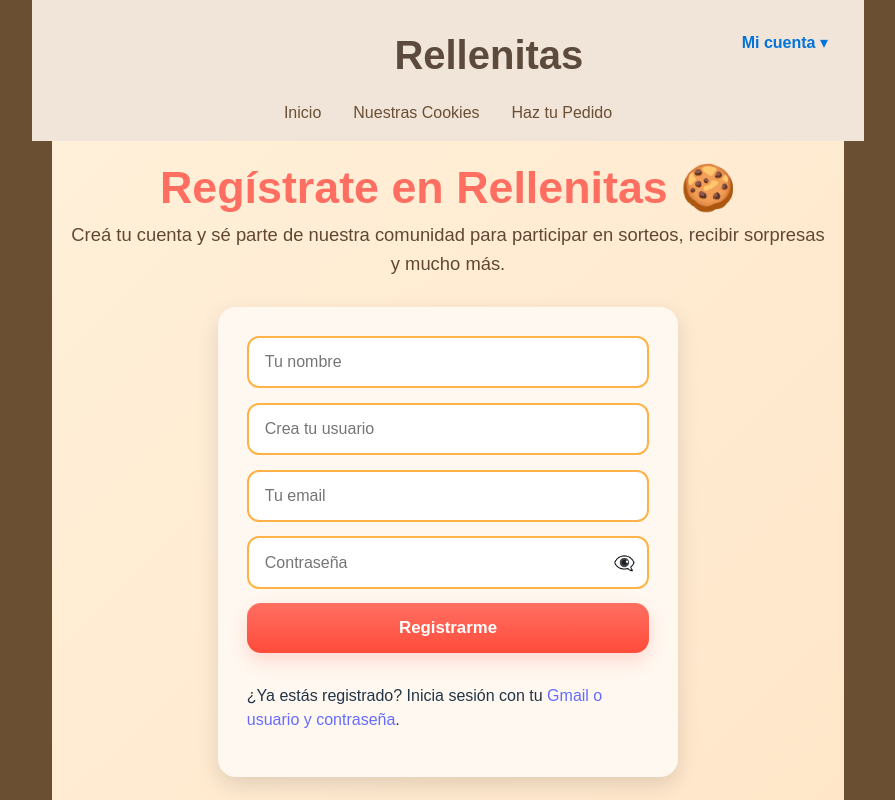
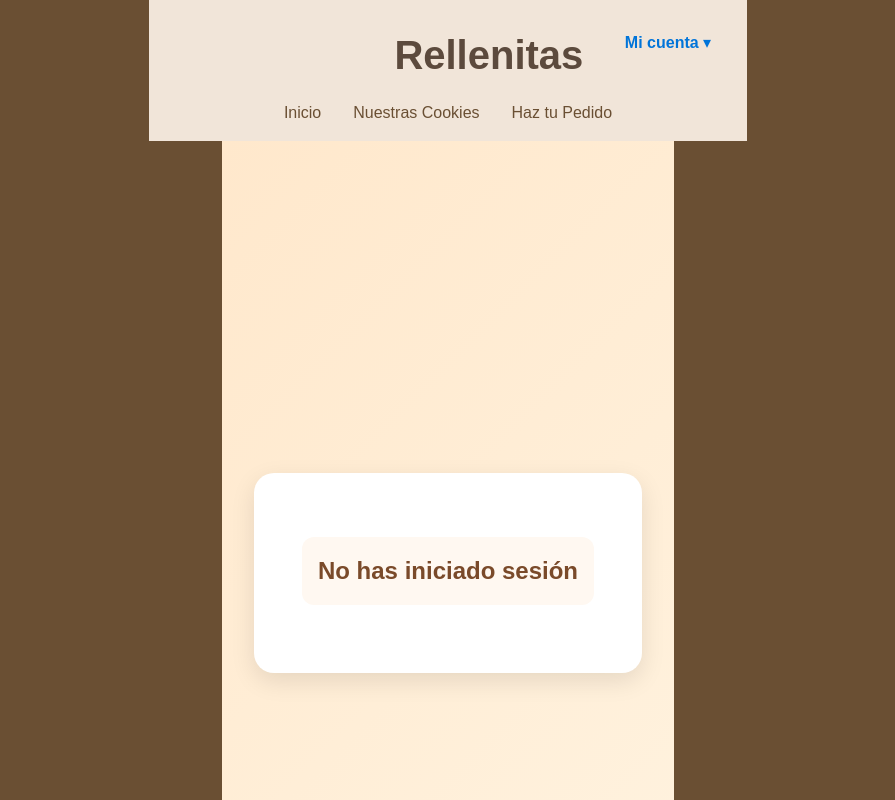
Before and after one commit to LuanaLopez20/React-LSL, a React (Vite) app in the folder rellenitas/: page /registrate in a window 1280 px wide. Shown: the top 800 px of the page, without its empty margins (192-1087 px from the left). Built offline with nearby package versions, Linux system fonts and the light colour scheme; a web font is replaced by a local one.

Commit message:
mejore la estetica y funciones , todavia falta

```diff
--- a/rellenitas/src/App.jsx
+++ b/rellenitas/src/App.jsx
@@ -113,10 +113,7 @@ function App() {
         <Route path="/registrate" element={<Registrate />} />
         <Route path="/login" element={<Login />} />
         <Route path="/recuperar-cuenta" element={<RecuperarCuenta />} />
-        <Route
-          path="/perfil"
-          element={<h2>Mi Perfil (datos e historial)</h2>}
-        />
+        <Route path="/perfil" element={<Perfil />} />
       </Routes>
 
       {/* Footer */}
--- a/rellenitas/src/Login.jsx
+++ b/rellenitas/src/Login.jsx
@@ -20,23 +20,44 @@ export default function Login() {
 
   const handleSubmit = (e) => {
     e.preventDefault();
+    const { usuarioEmail, password } = formData;
 
-    if (!formData.usuarioEmail || !formData.password) {
+    if (!usuarioEmail || !password) {
       setError("Por favor completa todos los campos");
       return;
     }
 
-    // Simulamos un objeto usuario que normalmente vendría del backend
-    const usuarioMock = {
-      nombre: formData.usuarioEmail, // uso el email como nombre temporal
-      historial: ["Compra 1", "Compra 2"], // ejemplo de historial
+    // 🔹 Recuperamos los usuarios registrados desde localStorage
+    const usersJSON = localStorage.getItem("users");
+    const users = usersJSON ? JSON.parse(usersJSON) : [];
+
+    // 🔹 Buscar usuario por nombre de usuario o email (ahora sí coincide con Registrate.jsx)
+    const foundUser = users.find(
+      (u) =>
+        u.usuario.toLowerCase() === usuarioEmail.toLowerCase() ||
+        u.email.toLowerCase() === usuarioEmail.toLowerCase()
+    );
+
+    if (!foundUser) {
+      setError("No tienes una cuenta creada");
+      return;
+    }
+
+    if (foundUser.password !== password) {
+      setError("Contraseña incorrecta");
+      return;
+    }
+
+    // 🔹 Si todo está bien, iniciar sesión
+    const usuarioData = {
+      nombre: foundUser.nombre,
+      usuario: foundUser.usuario,
+      email: foundUser.email,
+      historial: foundUser.historial || [],
     };
 
-    // Guardamos el usuario en localStorage
-    localStorage.setItem("user", JSON.stringify(usuarioMock));
-
-    // Hacemos login en el contexto (si tu login necesita algo más ajusta aquí)
-    login({ email: formData.usuarioEmail });
+    localStorage.setItem("user", JSON.stringify(usuarioData));
+    login({ email: foundUser.email });
 
     alert("¡Bienvenido a Rellenitas! 🍪");
     navigate("/");
@@ -46,7 +67,6 @@ export default function Login() {
     <div className="login-page">
       <h2>Inicia sesión en Rellenitas 🍪</h2>
 
-      {/* 🔹 SOLO el formulario dentro del recuadro */}
       <div className="login-card">
         <form onSubmit={handleSubmit} className="login-form">
           <input
--- a/rellenitas/src/Perfil.css
+++ b/rellenitas/src/Perfil.css
@@ -1,44 +1,142 @@
 .perfil-container {
-  padding: 40px;
-  background-color: #fdf6f0;
+  min-height: 100vh;
+  background: linear-gradient(135deg, #ffe8cc 0%, #fff3e0 100%);
+  display: flex;
+  justify-content: center;
+  align-items: center;
+  font-family: "Poppins", sans-serif;
+  padding: 2rem;
+}
+
+.perfil-card {
+  background: #fff;
+  padding: 3rem;
+  border-radius: 20px;
+  box-shadow: 0 8px 25px rgba(0, 0, 0, 0.1);
   max-width: 600px;
-  margin: 40px auto;
-  border-radius: 10px;
-  box-shadow: 0 0 10px rgba(0, 0, 0, 0.1);
+  width: 100%;
+  text-align: center;
+  animation: fadeIn 0.6s ease-in-out;
 }
 
 .perfil-titulo {
-  font-size: 24px;
-  margin-bottom: 20px;
-  color: #5a3b1d;
-  text-align: center;
+  color: #5a3921;
+  font-size: 2.2rem;
+  margin-bottom: 1rem;
 }
 
 .perfil-subtitulo {
-  font-size: 20px;
-  margin-top: 30px;
-  color: #7b4b2a;
+  margin-top: 2rem;
+  font-size: 1.4rem;
+  color: #6b3e26;
+  border-bottom: 2px solid #ffd5b0;
+  display: inline-block;
+  padding-bottom: 0.3rem;
 }
 
-.perfil-dato {
-  font-size: 18px;
-  color: #333;
+.perfil-datos p {
+  font-size: 1.1rem;
+  color: #4a2b1b;
 }
 
 .perfil-historial {
-  list-style-type: disc;
-  padding-left: 20px;
-  color: #444;
+  list-style: none;
+  padding: 0;
+  margin-top: 1rem;
 }
 
-.sin-compras {
-  color: #b00;
-  font-style: italic;
+.perfil-historial li {
+  background: #fff8f1;
+  border: 1px solid #ffe0b2;
+  border-radius: 12px;
+  margin: 0.5rem 0;
+  padding: 0.8rem;
+  color: #5a3c2e;
+  transition: transform 0.2s, box-shadow 0.2s;
 }
 
-.no-login {
-  padding: 40px;
-  text-align: center;
-  font-size: 20px;
-  color: #c00;
+.perfil-historial li:hover {
+  transform: scale(1.02);
+  box-shadow: 0 4px 10px rgba(0, 0, 0, 0.08);
 }
+
+.no-login,
+.sin-compras {
+  color: #7a4a2a;
+  background: #fff8f1;
+  border-radius: 12px;
+  padding: 1rem;
+  display: inline-block;
+  margin-top: 1rem;
+}
+
+/* 🔹 Inputs editables en perfil */
+.perfil-info input,
+.perfil-datos input {
+  border: 1px solid #ffd5b0;
+  border-radius: 12px;
+  padding: 0.5rem 0.8rem;
+  font-size: 1.05rem;
+  color: #4a2b1b;
+  width: 90%;
+  margin-top: 0.3rem;
+  outline: none;
+}
+
+.perfil-info input:focus,
+.perfil-datos input:focus {
+  border-color: #ffb74d;
+  box-shadow: 0 0 5px rgba(255, 183, 77, 0.5);
+}
+
+/* 🔹 Botones de perfil */
+.perfil-botones {
+  margin-top: 2rem;
+  display: flex;
+  justify-content: center;
+  gap: 1rem;
+  flex-wrap: wrap;
+}
+
+.boton-editar,
+.boton-guardar,
+.boton-crear-historial {
+  padding: 0.7rem 1.5rem;
+  border: none;
+  border-radius: 12px;
+  font-size: 1rem;
+  cursor: pointer;
+  transition: 0.3s;
+}
+
+.boton-editar {
+  background-color: #ffd54f;
+  color: #4a2b1b;
+}
+
+.boton-guardar {
+  background-color: #4caf50;
+  color: white;
+}
+
+.boton-crear-historial {
+  background-color: #2196f3;
+  color: white;
+}
+
+.boton-editar:hover,
+.boton-guardar:hover,
+.boton-crear-historial:hover {
+  opacity: 0.85;
+}
+
+@keyframes fadeIn {
+  from {
+    opacity: 0;
+    transform: translateY(10px);
+  }
+  to {
+    opacity: 1;
+    transform: translateY(0);
+  }
+}
--- a/rellenitas/src/Perfil.jsx
+++ b/rellenitas/src/Perfil.jsx
@@ -1,34 +1,101 @@
 import React, { useEffect, useState } from "react";
+import { useNavigate } from "react-router-dom";
 import "./Perfil.css";
 
 export default function Perfil() {
   const [usuario, setUsuario] = useState(null);
+  const [editando, setEditando] = useState(false);
+  const navigate = useNavigate();
 
+  // Cargar usuario del localStorage
   useEffect(() => {
     const storedUser = localStorage.getItem("user");
-    console.log("storedUser raw:", storedUser);
     if (storedUser) {
       try {
         setUsuario(JSON.parse(storedUser));
       } catch (error) {
         console.error("Error parsing user from localStorage:", error);
-        setUsuario(null);
       }
     }
   }, []);
 
   if (!usuario) {
-    return <h2 className="no-login">No has iniciado sesión</h2>;
+    return (
+      <div className="perfil-container">
+        <div className="perfil-card">
+          <h2 className="no-login">No has iniciado sesión</h2>
+        </div>
+      </div>
+    );
   }
+
+  // Actualizar valores editados
+  const handleChange = (e) => {
+    const { name, value } = e.target;
+    setUsuario({ ...usuario, [name]: value });
+  };
+
+  // Guardar cambios
+  const handleGuardar = () => {
+    localStorage.setItem("user", JSON.stringify(usuario));
+    setEditando(false);
+  };
 
   return (
     <div className="perfil-container">
-      <h2 className="perfil-titulo">Mi perfil (datos e historial)</h2>
-      <p className="perfil-dato">
-        <strong>Usuario:</strong> {usuario.nombre}
+      <div className="perfil-card">
+        <h2 className="perfil-titulo">Mi Perfil ✨</h2>
+
+        <div className="perfil-datos">
+          <p>
+            <strong>Usuario:</strong>{" "}
+            {editando ? (
+              <input
+                type="text"
+                name="nombre"
+                value={usuario.nombre}
+                onChange={handleChange}
+              />
+            ) : (
+              usuario.nombre
+            )}
           </p>
+        </div>
 
-      <h3 className="perfil-subtitulo">Historial de compras</h3>
+        <h3 className="perfil-subtitulo">Información Personal</h3>
+        <div className="perfil-info">
+          <p>
+            <strong>Teléfono:</strong>{" "}
+            {editando ? (
+              <input
+                type="text"
+                name="telefono"
+                value={usuario.telefono || ""}
+                onChange={handleChange}
+              />
+            ) : (
+              usuario.telefono || "No definido"
+            )}
+          </p>
+          <p>
+            <strong>Dirección:</strong>{" "}
+            {editando ? (
+              <input
+                type="text"
+                name="direccion"
+                value={usuario.direccion || ""}
+                onChange={handleChange}
+              />
+            ) : (
+              usuario.direccion || "No definida"
+            )}
+          </p>
+          <p>
+            <strong>Miembro desde:</strong> {usuario.creado || "Desconocido"}
+          </p>
+        </div>
+
+        <h3 className="perfil-subtitulo">Historial de Compras 🛍️</h3>
         {usuario.historial && usuario.historial.length > 0 ? (
           <ul className="perfil-historial">
             {usuario.historial.map((compra, index) => (
@@ -38,6 +105,26 @@ export default function Perfil() {
         ) : (
           <p className="sin-compras">Todavía no tienes ninguna compra.</p>
         )}
+
+        <div className="perfil-botones">
+          {editando ? (
+            <button className="boton-guardar" onClick={handleGuardar}>
+              Guardar cambios 💾
+            </button>
+          ) : (
+            <button className="boton-editar" onClick={() => setEditando(true)}>
+              Editar perfil ✏️
+            </button>
+          )}
+
+          <button
+            className="boton-crear-historial"
+            onClick={() => navigate("/pedido")}
+          >
+            Crear historial
+          </button>
+        </div>
+      </div>
     </div>
   );
 }
--- a/rellenitas/src/Registrate.jsx
+++ b/rellenitas/src/Registrate.jsx
@@ -1,107 +1,154 @@
-import React, { useState } from "react";
-import { Link, useNavigate } from "react-router-dom"; // 👈 agregamos useNavigate
-import "./Registrate.css";
+import React, { useEffect, useState } from "react";
+import { useNavigate } from "react-router-dom";
+import "./Perfil.css";
 
-export default function Registrate() {
-  const navigate = useNavigate(); // 👈 para redirigir
-  const [formData, setFormData] = useState({
-    nombre: "",
-    usuario: "",
-    email: "",
-    password: "",
-  });
-  const [showPassword, setShowPassword] = useState(false);
-  const [error, setError] = useState("");
+export default function Perfil() {
+  const [usuario, setUsuario] = useState(null);
+  const [editando, setEditando] = useState(false);
+  const navigate = useNavigate();
 
-  // Simulación de usuarios ya registrados
-  const usuariosRegistrados = ["juan123", "maria456", "carlos789"];
+  // 🔹 Cargar usuario del localStorage
+  useEffect(() => {
+    const storedUser = localStorage.getItem("user");
+    if (storedUser) {
+      try {
+        setUsuario(JSON.parse(storedUser));
+      } catch (error) {
+        console.error("Error parsing user from localStorage:", error);
+      }
+    }
+  }, []);
 
+  if (!usuario) {
+    return (
+      <div className="perfil-container">
+        <div className="perfil-card">
+          <h2 className="no-login">No has iniciado sesión</h2>
+        </div>
+      </div>
+    );
+  }
+
+  // 🔹 Manejadores
   const handleChange = (e) => {
-    setFormData({ ...formData, [e.target.name]: e.target.value });
-    setError(""); // limpiar error al escribir
+    const { name, value } = e.target;
+    setUsuario({ ...usuario, [name]: value });
   };
 
-  const handleSubmit = (e) => {
-    e.preventDefault();
+  const handleGuardar = () => {
+    // Guardar cambios en "user"
+    localStorage.setItem("user", JSON.stringify(usuario));
 
-    // Validación: usuario ya registrado
-    if (usuariosRegistrados.includes(formData.usuario.toLowerCase())) {
-      setError("Ese usuario ya está ocupado ");
-      return;
+    // También actualizar el usuario en la lista "users"
+    const usersJSON = localStorage.getItem("users");
+    const users = usersJSON ? JSON.parse(usersJSON) : [];
+    const index = users.findIndex((u) => u.usuario === usuario.usuario);
+
+    if (index !== -1) {
+      users[index] = usuario;
+      localStorage.setItem("users", JSON.stringify(users));
     }
 
-    // Simulamos registro exitoso
-    console.log("Datos enviados:", formData);
-    alert("¡Te registraste en Rellenitas! 🎉🍪");
-
-    // Redirigir a Home con mensaje de bienvenida
-    navigate("/", { state: { usuario: formData.usuario } });
-
-    setFormData({ nombre: "", usuario: "", email: "", password: "" });
+    setEditando(false);
   };
 
   return (
-    <div className="rln-page">
-      <h2 className="rln-title">Regístrate en Rellenitas 🍪</h2>
-      <p className="rln-desc">
-        Creá tu cuenta y sé parte de nuestra comunidad para participar en
-        sorteos, recibir sorpresas y mucho más.
-      </p>
+    <div className="perfil-container">
+      <div className="perfil-card">
+        <h2 className="perfil-titulo">Mi Perfil ✨</h2>
 
-      <form onSubmit={handleSubmit} className="rln-form">
+        <div className="perfil-datos">
+          <p>
+            <strong>Nombre:</strong>{" "}
+            {editando ? (
               <input
                 type="text"
                 name="nombre"
-          placeholder="Tu nombre"
-          value={formData.nombre}
+                value={usuario.nombre}
                 onChange={handleChange}
-          required
               />
-
-        <input
-          type="text"
-          name="usuario"
-          placeholder="Crea tu usuario"
-          value={formData.usuario}
-          onChange={handleChange}
-          required
-        />
-        {error && <p style={{ color: "red", fontSize: "0.9rem" }}>{error}</p>}
-
+            ) : (
+              usuario.nombre
+            )}
+          </p>
+          <p>
+            <strong>Usuario:</strong> {usuario.usuario}
+          </p>
+          <p>
+            <strong>Email:</strong>{" "}
+            {editando ? (
               <input
                 type="email"
                 name="email"
-          placeholder="Tu email"
-          value={formData.email}
+                value={usuario.email}
                 onChange={handleChange}
-          required
               />
-
-        <div className="password-container">
-          <input
-            type={showPassword ? "text" : "password"}
-            name="password"
-            placeholder="Contraseña"
-            value={formData.password}
-            onChange={handleChange}
-            required
-          />
-          <span
-            className="toggle-password"
-            onClick={() => setShowPassword(!showPassword)}
-          >
-            {showPassword ? "👁️" : "👁️‍🗨️"}
-          </span>
+            ) : (
+              usuario.email
+            )}
+          </p>
         </div>
 
-        <button type="submit">Registrarme</button>
+        <h3 className="perfil-subtitulo">Información Personal</h3>
+        <div className="perfil-info">
+          <p>
+            <strong>Teléfono:</strong>{" "}
+            {editando ? (
+              <input
+                type="text"
+                name="telefono"
+                value={usuario.telefono || ""}
+                onChange={handleChange}
+              />
+            ) : (
+              usuario.telefono || "No definido"
+            )}
+          </p>
+          <p>
+            <strong>Dirección:</strong>{" "}
+            {editando ? (
+              <input
+                type="text"
+                name="direccion"
+                value={usuario.direccion || ""}
+                onChange={handleChange}
+              />
+            ) : (
+              usuario.direccion || "No definida"
+            )}
+          </p>
+        </div>
 
-        {/* Mensaje de login */}
-        <p className="rln-login-msg">
-          ¿Ya estás registrado? Inicia sesión con tu{" "}
-          <Link to="/login">Gmail o usuario y contraseña</Link>.
-        </p>
-      </form>
+        <h3 className="perfil-subtitulo">Historial de Compras 🛍️</h3>
+        {usuario.historial && usuario.historial.length > 0 ? (
+          <ul className="perfil-historial">
+            {usuario.historial.map((compra, index) => (
+              <li key={index}>{compra}</li>
+            ))}
+          </ul>
+        ) : (
+          <p className="sin-compras">Todavía no tienes ninguna compra.</p>
+        )}
+
+        <div className="perfil-botones">
+          {editando ? (
+            <button className="boton-guardar" onClick={handleGuardar}>
+              Guardar cambios 💾
+            </button>
+          ) : (
+            <button className="boton-editar" onClick={() => setEditando(true)}>
+              Editar perfil
+            </button>
+          )}
+
+          <button
+            className="boton-crear-historial"
+            onClick={() => navigate("/pedido")}
+          >
+            Crear historial
+          </button>
+        </div>
+      </div>
     </div>
   );
 }
```
Lines whose indentation alone changed are shown as unchanged.
